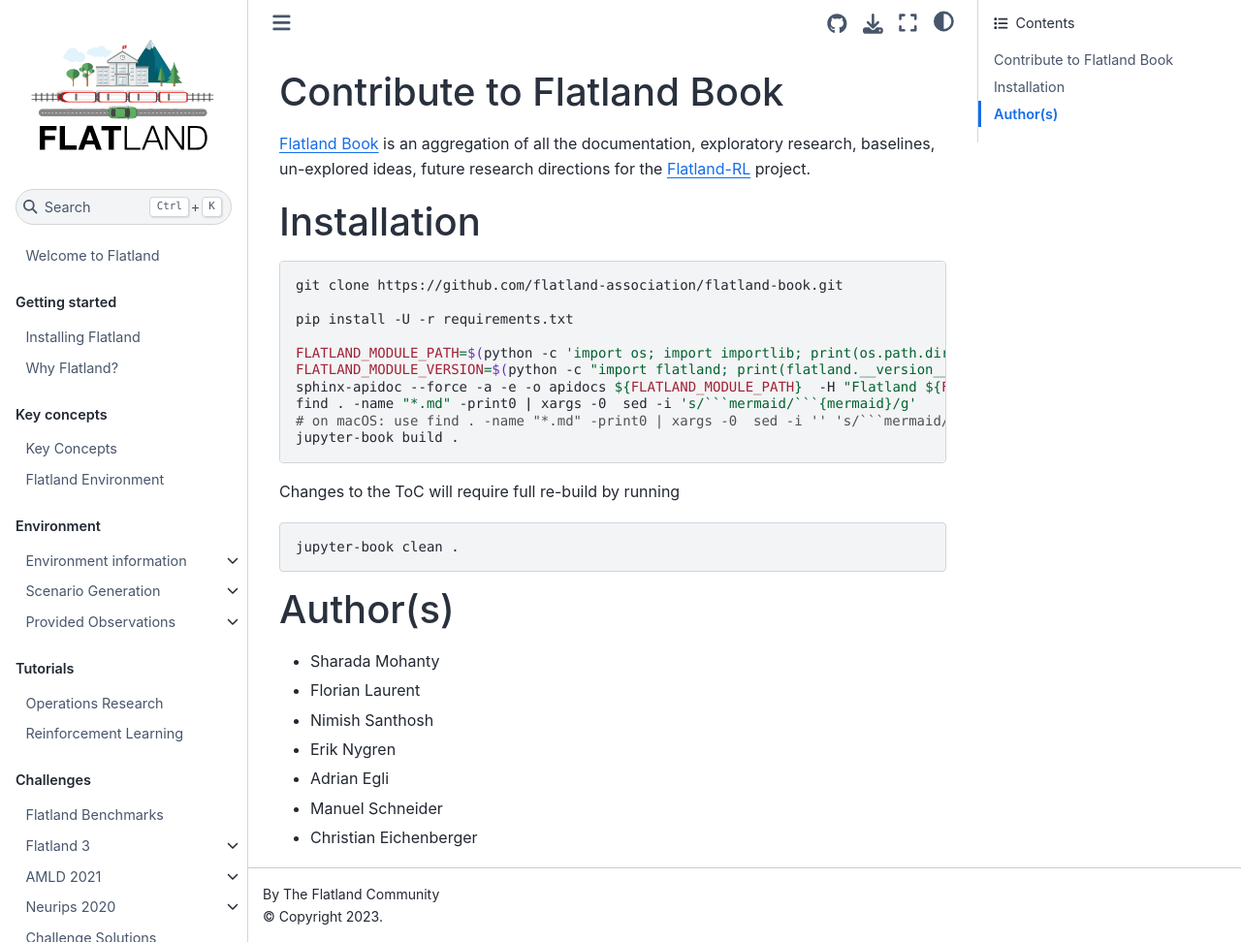
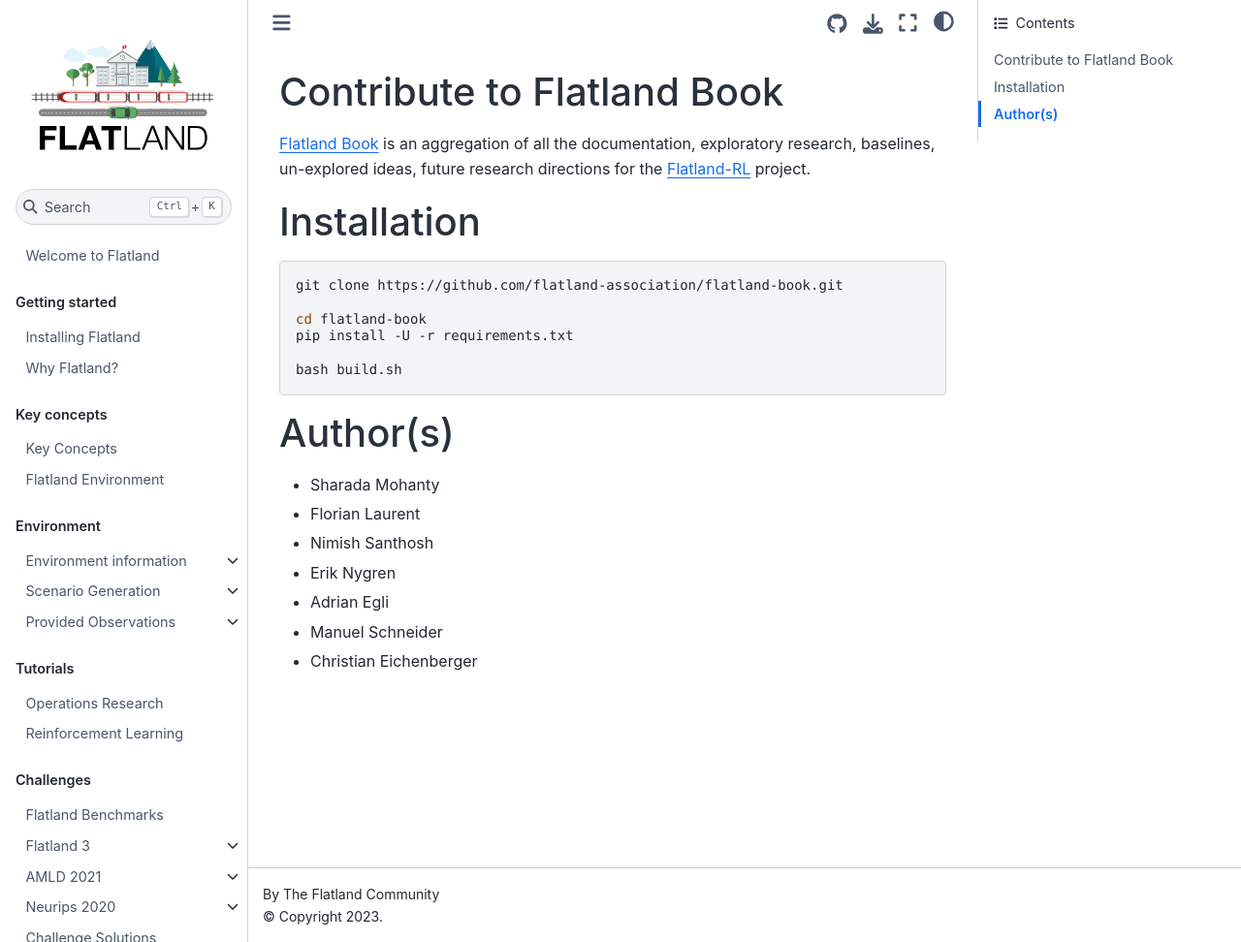
Before and after one commit to flatland-association/flatland-book, a Jupyter Book: the page built from README.md, in a window 1280 px wide and 972 px high. Shown: the whole window at 97% size. Built offline with Jupyter Book 1.0.4 settings and Sphinx 7.4.7 and the Sphinx Book theme 1.1.4, drawn with Linux system fonts in a browser that asks for light colours; pages that are not in the unit, such as notebooks, are missing from menus.

Commit message:
Execute notebooks, use build.sh in ci.

````diff
--- a/README.md
+++ b/README.md
@@ -9,20 +9,10 @@
 ```shell
 git clone https://github.com/flatland-association/flatland-book.git
 
+cd flatland-book
 pip install -U -r requirements.txt
 
-FLATLAND_MODULE_PATH=$(python -c 'import os; import importlib; print(os.path.dirname(importlib.import_module("flatland").__file__))')
-FLATLAND_MODULE_VERSION=$(python -c "import flatland; print(flatland.__version__)")
-sphinx-apidoc --force -a -e -o apidocs ${FLATLAND_MODULE_PATH}  -H "Flatland ${FLATLAND_MODULE_VERSION} API Reference" --tocfile 'index'
-find . -name "*.md" -print0 | xargs -0  sed -i 's/```mermaid/```{mermaid}/g'
-# on macOS: use find . -name "*.md" -print0 | xargs -0  sed -i '' 's/```mermaid/```{mermaid}/g'
-jupyter-book build .
-```
-
-Changes to the ToC will require full re-build by running
-
-```shell
-jupyter-book clean .
+bash build.sh
 ```
 
 # Author(s)
--- a/_config.yml
+++ b/_config.yml
@@ -1,4 +1,4 @@
-# Book settings
+# Book settings, see https://jupyterbook.org/en/stable/customize/config.html
 title: ""
 author: The Flatland Community
 logo: assets/images/flatland-logo.svg
@@ -16,6 +16,7 @@
   favicon: assets/images/favicon.ico
   google_analytics_id: UA-132885496-4
   home_page_in_navbar: true
+  use_repository_button: true
   use_edit_page_button: true
   use_issues_button: true
 
@@ -26,4 +27,4 @@
   branch: main
 
 execute:
-  execute_notebooks: off
+  execute_notebooks: auto
````
Also changed, not shown: 3 other files.
